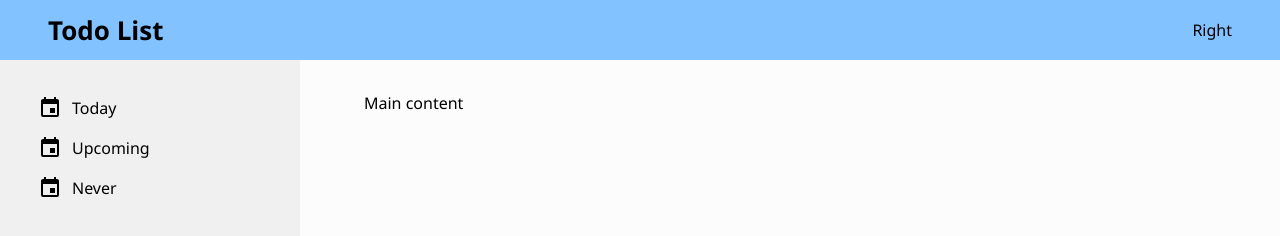
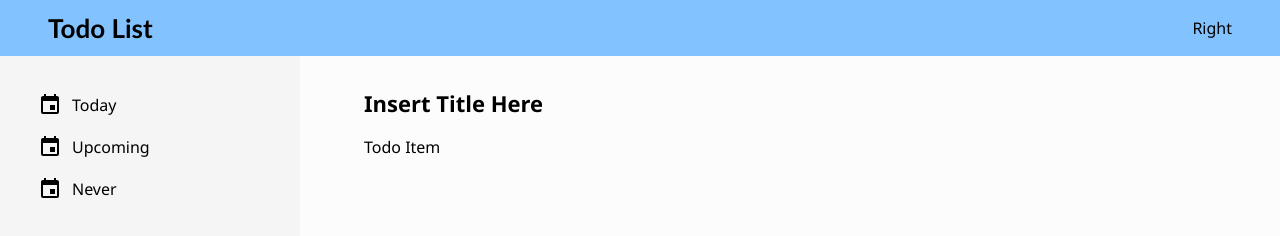
Before and after one commit to Blastose/todo-list, a website built with webpack: page src/index.html in a window 1280 px wide. Built offline with nearby package versions, Linux system fonts and the light colour scheme.

Commit message:
Adjust styling for main content

```diff
--- a/src/index.html
+++ b/src/index.html
@@ -48,7 +48,17 @@
       <div class="main">
         <div class="wrapper">
           <div class="main-content">
-            Main content
+
+            <div class="main-title-container">
+              <div class="main-title-text">
+                Insert Title Here
+              </div>
+            </div>
+
+            <div class="main-todo-items">
+              Todo Item
+            </div>
+
           </div>
         </div>
       </div>
--- a/src/style.css
+++ b/src/style.css
@@ -30,6 +30,8 @@
 
 .main > .wrapper {
   padding: 32px 64px 16px 64px;
+  box-sizing: border-box;
+  height: 100%;
 }
 
 ul {
@@ -39,10 +41,14 @@
 }
 
 .sidebar-item {
-  white-space: nowarp;
+  border-radius: 8px;
+  padding: 1px 0px;
+}
+
+.sidebar-item-title {
+  white-space: nowrap;
   text-overflow: ellipsis;
   overflow: hidden;
-  border-radius: 8px;
 }
 
 .sidebar-item:hover {
@@ -86,6 +92,7 @@
 .logo-title {
   font-size: 26px;
   font-weight: bold;
+  font-family: 'Trebuchet MS', 'Lucida Sans Unicode', 'Lucida Grande', 'Lucida Sans', Arial, sans-serif
 }
 
 .header-right {
@@ -103,6 +110,27 @@
   margin-right: auto;
 }
 
+.main-content {
+  height: 100%;
+  display: grid;
+  grid-template-rows: min-content 1fr;
+  gap: 18px;
+}
+
+.main-title-container {
+  display: grid;
+  grid-template-columns: 1fr 1fr;
+}
+
+.main-title-text {
+  font-size: 22px;
+  font-weight: bold;
+
+  white-space: nowrap;
+  text-overflow: ellipsis;
+  overflow: hidden;
+}
+
 @media only screen and (min-width: 600px) {
   .todolist-app {
     display: grid;
@@ -115,7 +143,7 @@
 
   .sidebar {
     display: block;
-    background-color: rgb(240, 240, 240);
+    background-color: rgb(245, 245, 245);
     grid-area: sidebar;
   }
 }
```
